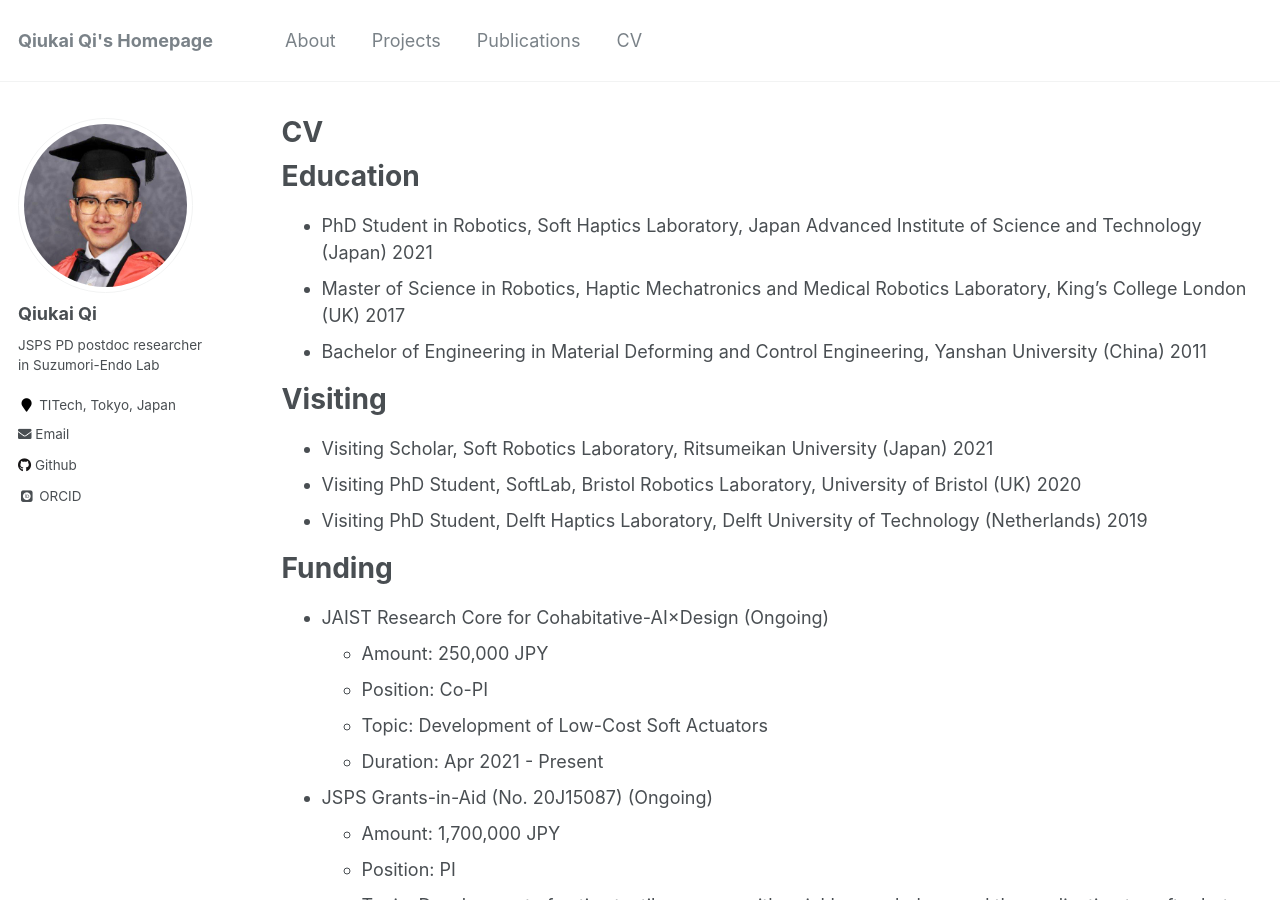
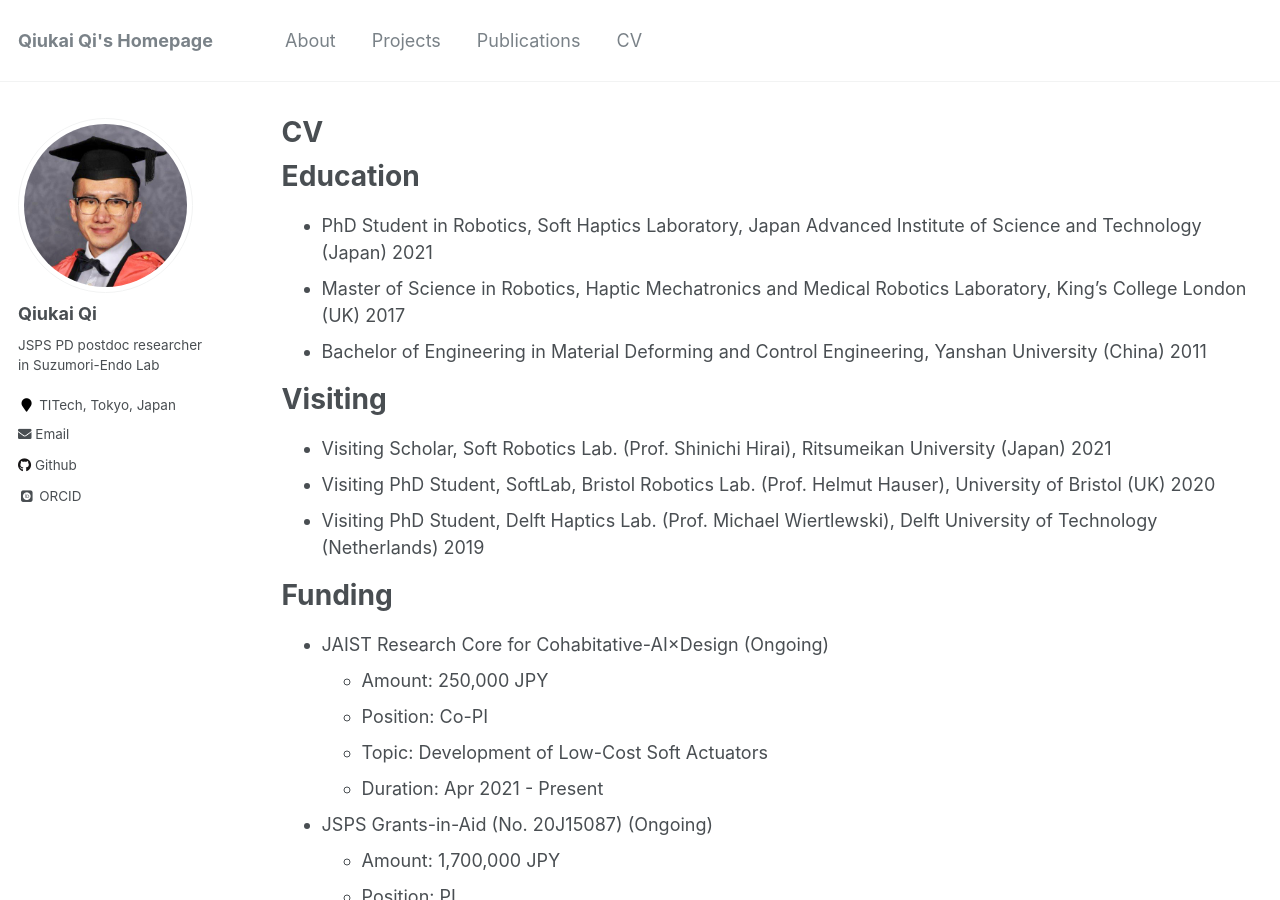
Before and after one commit to QiukaiQi/qiukaiqi.github.io, a Jekyll site: the page built from _pages/CV.md, in a window 1280 px wide and 900 px high. Built offline with Jekyll 4.4.1, drawn with Linux system fonts in a browser that asks for light colours; some web fonts are replaced.

Commit message:
Update CV.md

```diff
--- a/_pages/CV.md
+++ b/_pages/CV.md
@@ -18,9 +18,9 @@ Education
 
 Visiting
 ======
-* Visiting Scholar, Soft Robotics Laboratory, Ritsumeikan University (Japan) 2021
-* Visiting PhD Student, SoftLab, Bristol Robotics Laboratory, University of Bristol (UK) 2020
-* Visiting PhD Student, Delft Haptics Laboratory, Delft University of Technology (Netherlands) 2019
+* Visiting Scholar, Soft Robotics Lab. (Prof. Shinichi Hirai), Ritsumeikan University (Japan) 2021
+* Visiting PhD Student, SoftLab, Bristol Robotics Lab. (Prof. Helmut Hauser), University of Bristol (UK) 2020
+* Visiting PhD Student, Delft Haptics Lab. (Prof. Michael Wiertlewski), Delft University of Technology (Netherlands) 2019
 
 Funding
 ======
```
